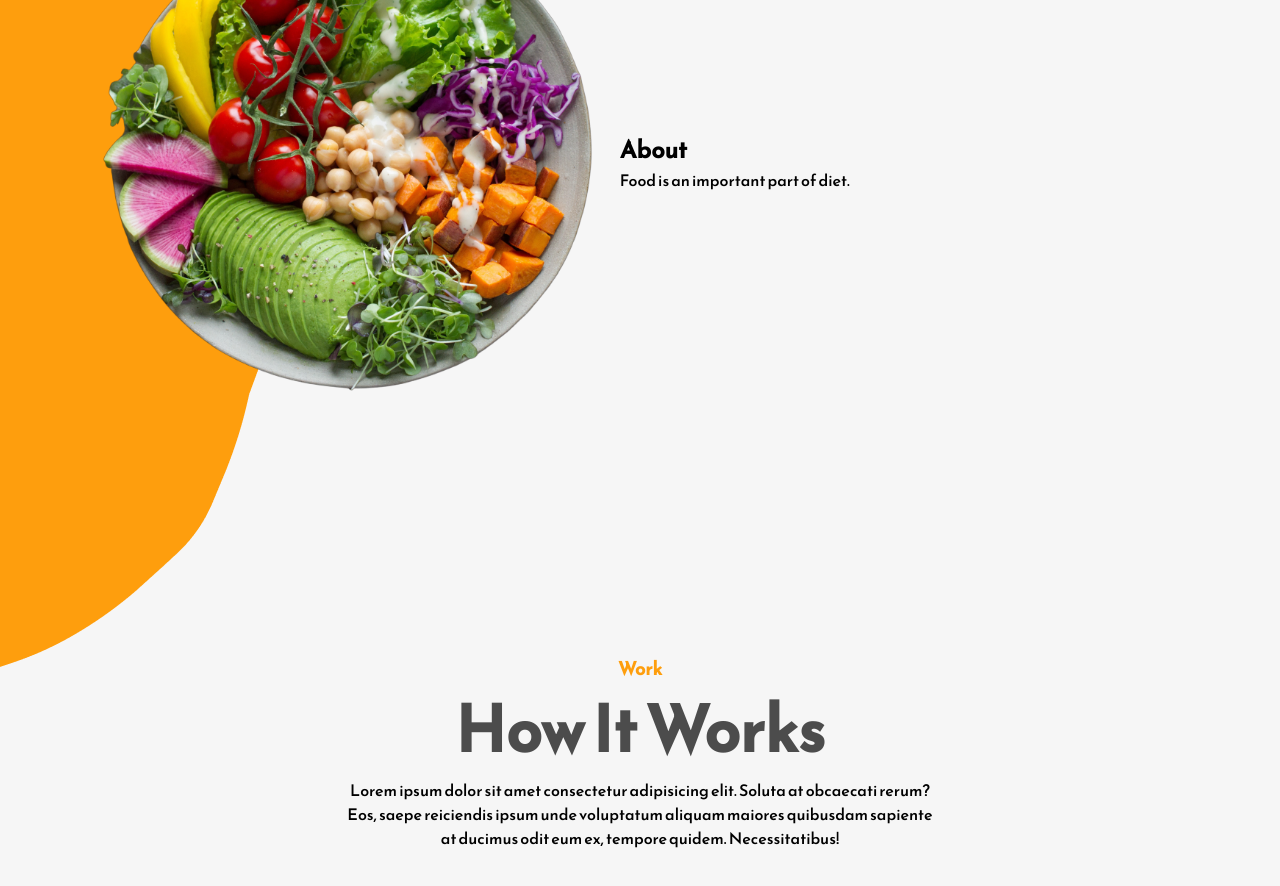
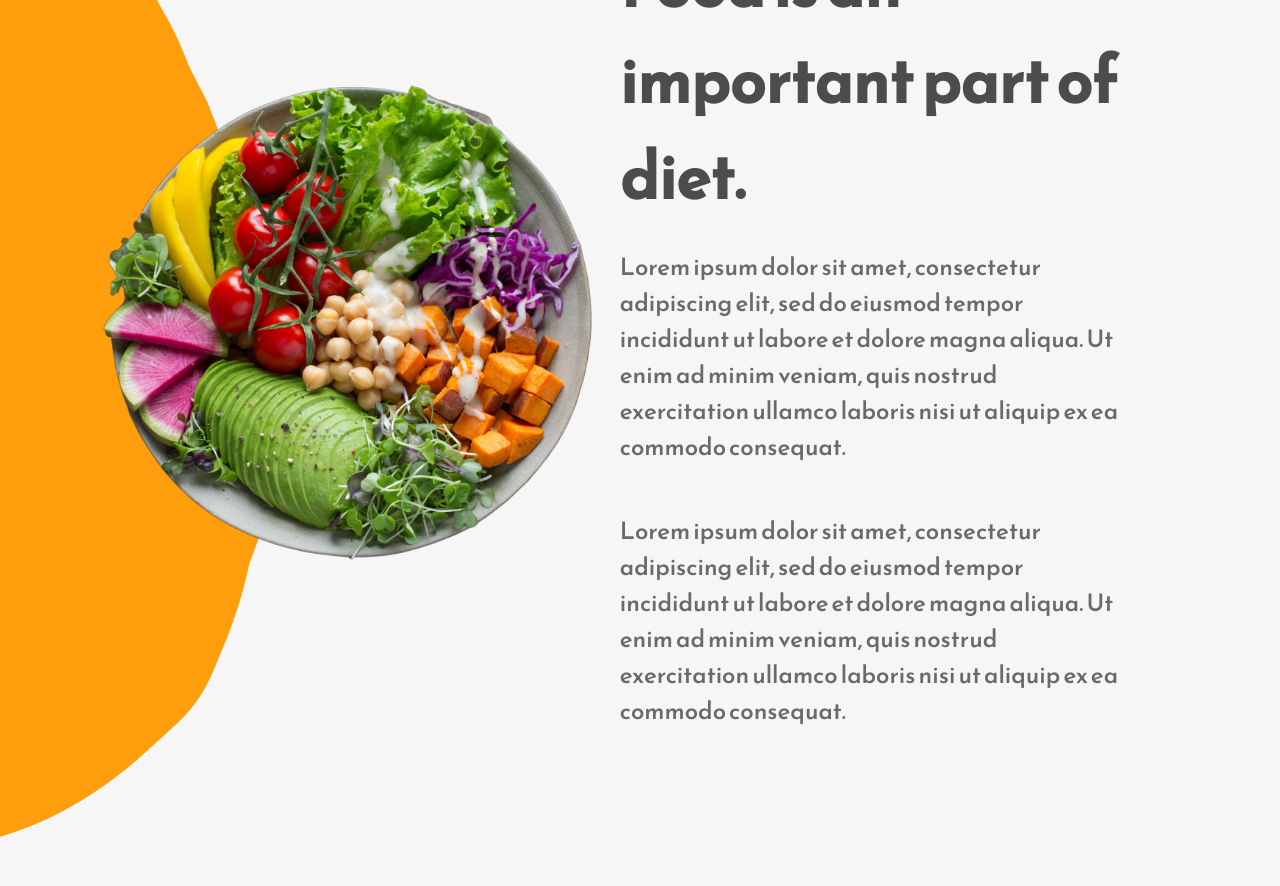
Before and after one commit to Developerfiyin/react-project-1, a React (Vite) app: page / in a window 1280 px wide. Shown: the part 1400-2286 px from the top of the page. Built offline with nearby package versions, Linux system fonts and the light colour scheme.

Commit message:
Updated about.jsx

```diff
--- a/src/Components/About.jsx
+++ b/src/Components/About.jsx
@@ -16,9 +16,12 @@ const About = () => {
             <img src={bannerBackground} alt="ABOUT BANNER BACKGROUND Image" />
         </div>
 
-<div className="about-section-text-container">
-            <h2>About </h2>
-            <p>Food is an important part of diet.</p>
+   <div className="about-section-text-container">
+            <h2 className='primary-subheading'>About </h2>
+            <h1 className='primary-heading'>Food is an important part of diet.</h1>
+
+            <p className='primary-text'>Lorem ipsum dolor sit amet, consectetur adipiscing elit, sed do eiusmod tempor incididunt ut labore et dolore magna aliqua. Ut enim ad minim veniam, quis nostrud exercitation ullamco laboris nisi ut aliquip ex ea commodo consequat.</p>
+            <p className='primary-text'>Lorem ipsum dolor sit amet, consectetur adipiscing elit, sed do eiusmod tempor incididunt ut labore et dolore magna aliqua. Ut enim ad minim veniam, quis nostrud exercitation ullamco laboris nisi ut aliquip ex ea commodo consequat.</p>
         </div>
 
     </section>
--- a/src/Components/Footer.jsx
+++ b/src/Components/Footer.jsx
@@ -44,8 +44,8 @@ const Footer = () => {
         <div className='footer-section-columns'>
           <span>Terms and condition</span>
           <span>Privacy Policy </span>
+        </div>
 
-        </div>
     </div>
 </div>
 
```
